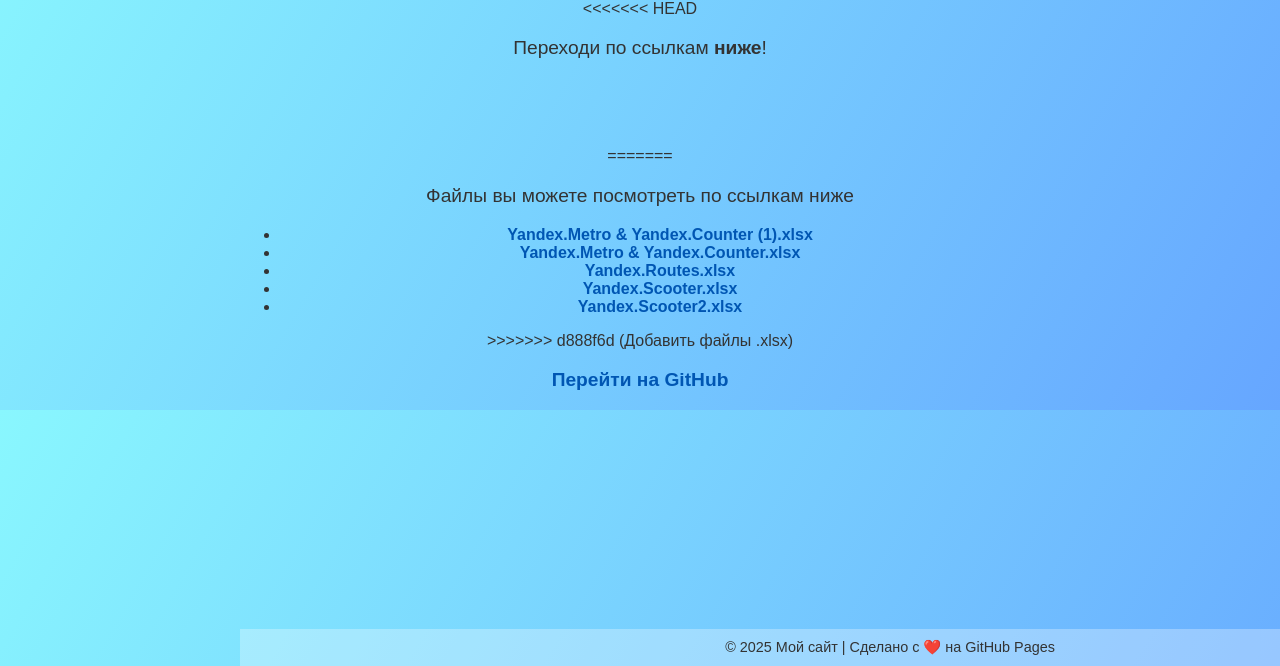
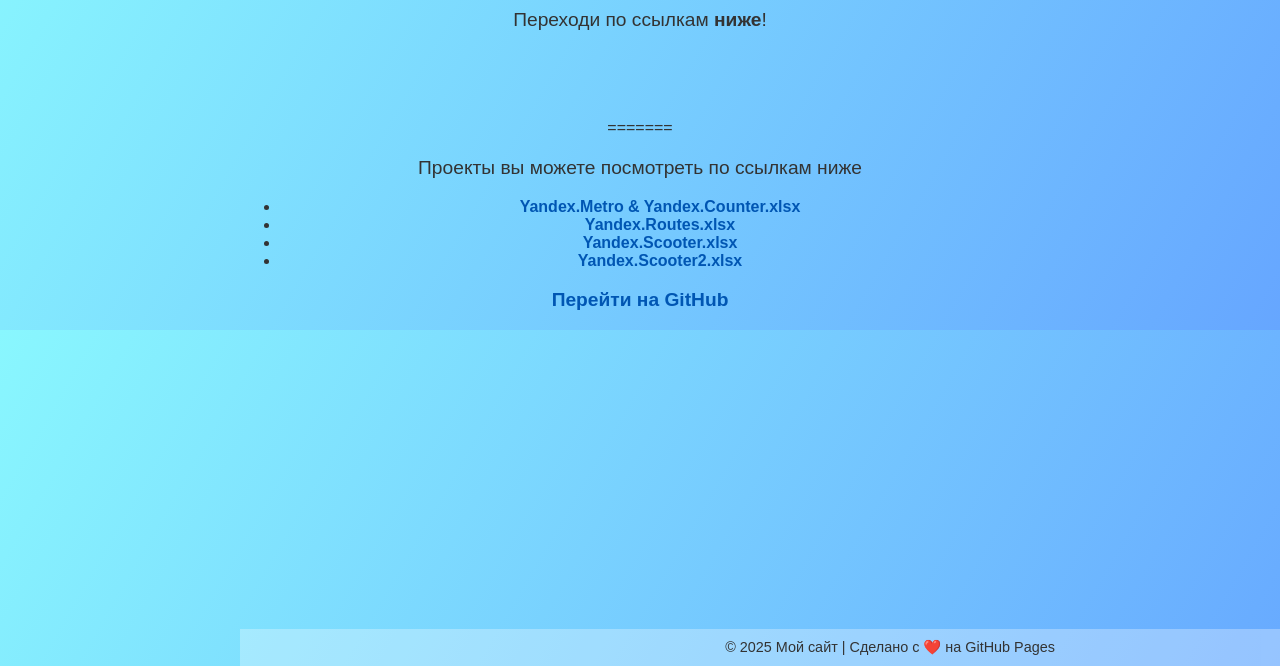
Before and after one commit to 3474tester/project1, a plain HTML site: page index.html in a window 1280 px wide. Shown: the part 134-800 px from the top of the page. Drawn offline with Linux system fonts and the light colour scheme.

Commit message:
Добавить HTML-страницу со ссылками на файлы

```diff
--- a/index.html
+++ b/index.html
@@ -48,27 +48,24 @@
 <body>
     <header>
         <h1>Привет! 👋</h1>
-<<<<<<< HEAD
+
         <p>Переходи по ссылкам <strong>ниже</strong>!</p>
     </header>
 
     <div class="container">
         <p></p>
 =======
-        <p>Файлы вы можете посмотреть по ссылкам ниже<p>
+        <p>Проекты вы можете посмотреть по ссылкам ниже<p>
 
     <div class="container">
         <ul>
-        <li><a href="Yandex.Metro & Yandex.Counter (1).xlsx" target="_blank">Yandex.Metro & Yandex.Counter (1).xlsx</a></li>
         <li><a href="Yandex.Metro & Yandex.Counter.xlsx" target="_blank">Yandex.Metro & Yandex.Counter.xlsx</a></li>
         <li><a href="Yandex.Routes.xlsx" target="_blank">Yandex.Routes.xlsx</a></li>
         <li><a href="Yandex.Scooter.xlsx" target="_blank">Yandex.Scooter.xlsx</a></li>
         <li><a href="Yandex.Scooter2.xlsx" target="_blank">Yandex.Scooter2.xlsx</a></li>
     </ul>
->>>>>>> d888f6d (Добавить файлы .xlsx)
         <p><a href="https://github.com" target="_blank">Перейти на GitHub</a></p>
     </div>
-
     <footer>
         © 2025 Мой сайт | Сделано с ❤️ на GitHub Pages
     </footer>
```
